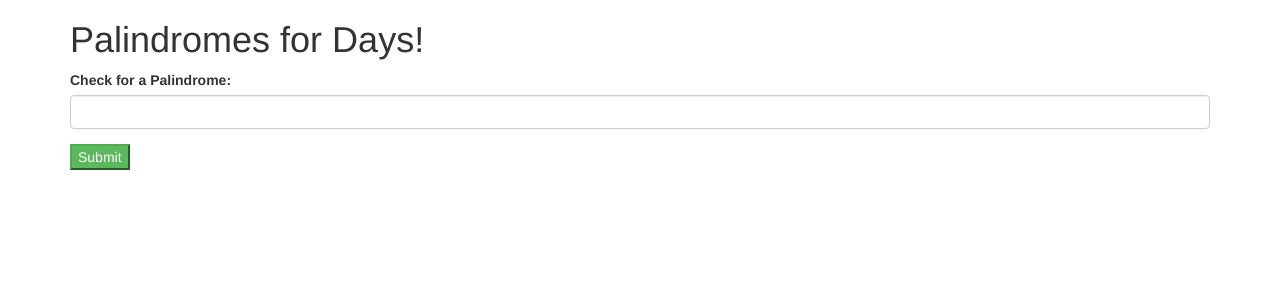
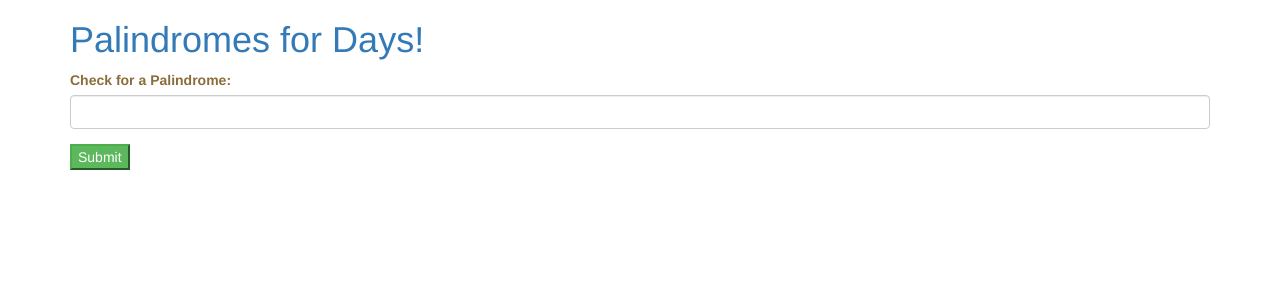
Before and after one commit to CaseyH33/palindromes, a PHP site: template views/input.html.twig in a window 1280 px wide. Shown: the top 300 px of the page. Run offline with PHP 8.4, Linux system fonts and the light colour scheme; the template is opened without the code that fills it, so the values that code supplies are empty; some libraries are stand-ins or nearby versions.

Commit message:
add CSS styling to the page

```diff
--- a/views/input.html.twig
+++ b/views/input.html.twig
@@ -5,10 +5,10 @@
     </head>
     <body>
         <div class="container">
-        <h1>Palindromes for Days!</h1>
+        <h1 class="text-primary">Palindromes for Days!</h1>
         <form action="/true_false">
             <div class="form-group">
-                <label for="input">Check for a Palindrome: </label>
+                <label for="input" class="text-warning">Check for a Palindrome: </label>
                 <input id="input" name="input" class="form-control" type="text">
             </div>
             <button type="submit" class="btn-success">Submit</button>
--- a/views/results.html.twig
+++ b/views/results.html.twig
@@ -5,7 +5,7 @@
     </head>
     <body>
         <div class="container">
-        <h1>Palindromes for Days!</h1>
+        <h1 class="text-primary">Palindromes for Days!</h1>
         {% if result %}
         <h5> That <b>is</b> a Palindrome!!</h5>
         {% else %}
```
